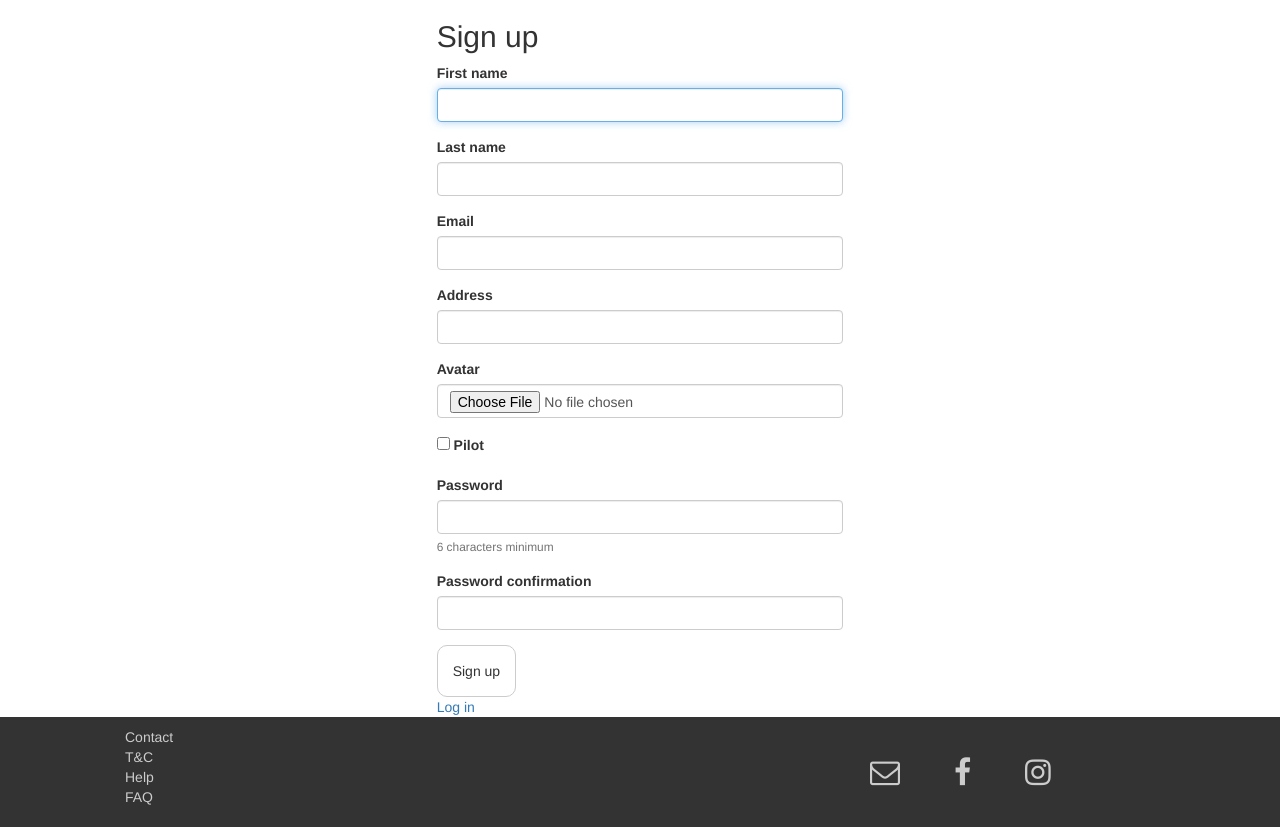
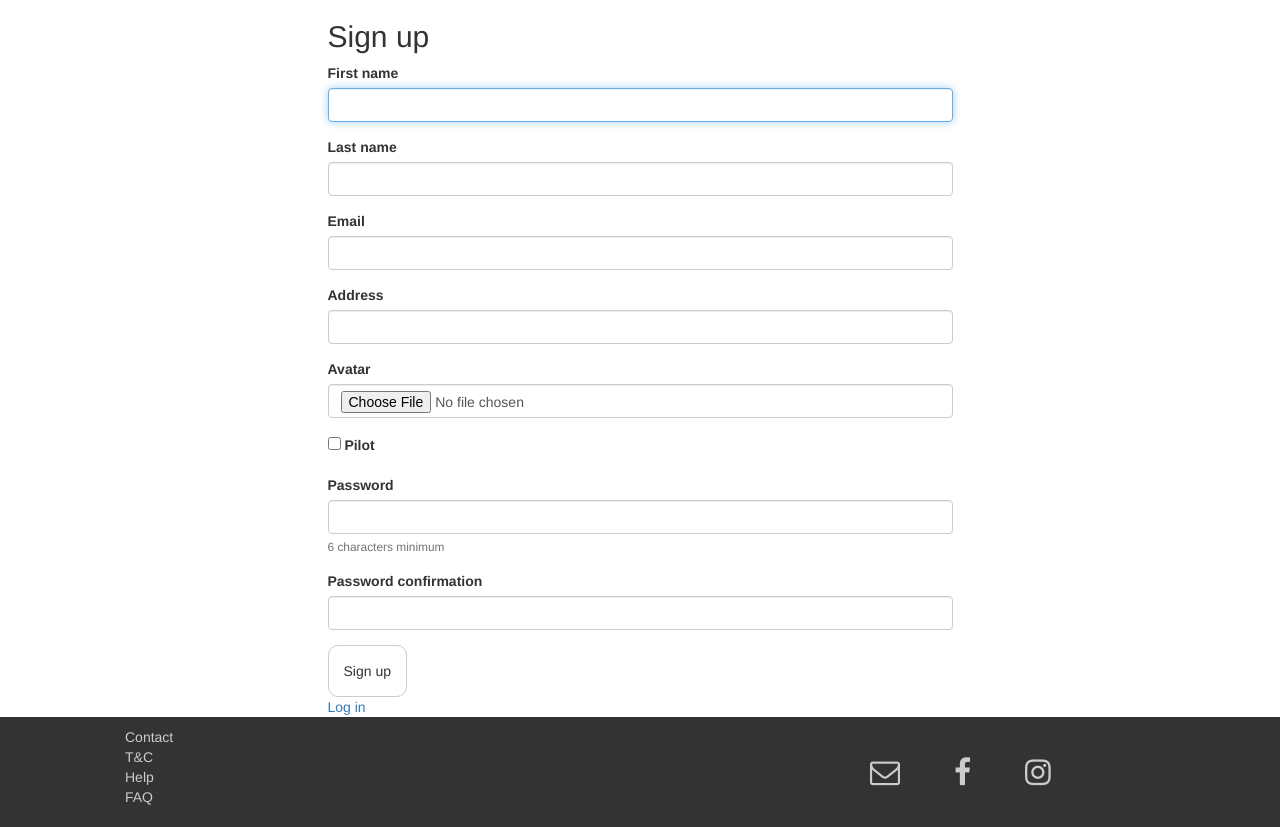
Before and after one commit to lieberherr87/drone-on-demand, a Rails app: page /users/sign_up in a window 1280 px wide. Shown: the part 52-879 px from the top of the page. Run offline with Rails 7, Linux system fonts and the light colour scheme; style sheets or scripts are compiled from the project's sources; parts of the project's set-up code (start-up, migrations or seed data) failed here and were passed over; some libraries are stand-ins or nearby versions.

Commit message:
changed form layout

```diff
--- a/app/views/devise/registrations/edit.html.erb
+++ b/app/views/devise/registrations/edit.html.erb
@@ -1,4 +1,5 @@
 <div class="container">
+  <div class='col-xs-12 col-md-6 col-md-offset-3'>
   <h2>Edit <%= resource_name.to_s.humanize %></h2>
 
   <%= simple_form_for(resource, as: resource_name, url: registration_path(resource_name), html: { method: :put }) do |f| %>
@@ -31,3 +32,4 @@
 
   <%= link_to "Back", :back %>
   </div>
+</div>
--- a/app/views/devise/registrations/new.html.erb
+++ b/app/views/devise/registrations/new.html.erb
@@ -1,5 +1,5 @@
 <div class='row'>
-  <div class='col-xs-12 col-md-4 col-md-offset-4'>
+  <div class='col-xs-12 col-md-6 col-md-offset-3'>
     <h2>Sign up</h2>
 
       <%= simple_form_for(resource, as: resource_name, url: registration_path(resource_name)) do |f| %>
--- a/app/views/devise/sessions/new.html.erb
+++ b/app/views/devise/sessions/new.html.erb
@@ -1,4 +1,5 @@
 <div class="container">
+  <div class='col-xs-12 col-md-6 col-md-offset-3'>
   <h2>Log in</h2>
 
   <%= simple_form_for(resource, as: resource_name, url: session_path(resource_name)) do |f| %>
@@ -15,3 +16,4 @@
 
   <%= render "devise/shared/links" %>
   </div>
+</div>
```
Lines whose indentation alone changed are shown as unchanged.
